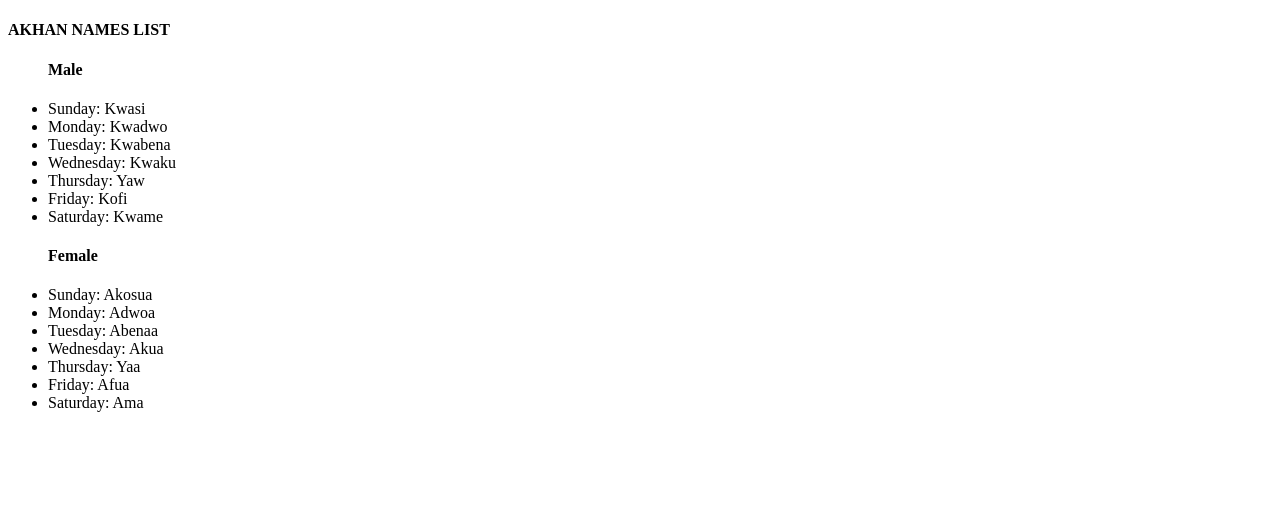
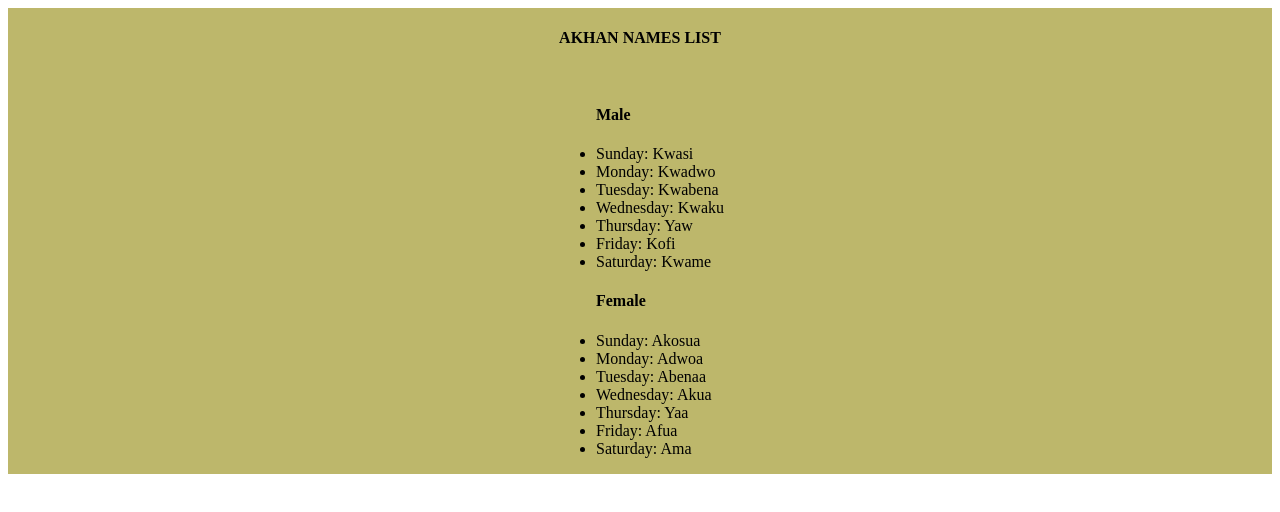
Before and after one commit to Vyvnn/Akhan_Names, a plain HTML site: page index.html in a window 1280 px wide. Drawn offline with Linux system fonts and the light colour scheme.

Commit message:
styling added

```diff
--- a/index.html
+++ b/index.html
@@ -4,16 +4,15 @@
 <head>
     <meta charset="UTF-8" />
     <meta http-equiv="X-UA-Compatible" content="IE=edge" />
-    <meta name="viewport" content="width=device-width, initial-scale=1.0" />
+        <meta name="viewport" content="width=device-width, initial-scale=1.0" />
+    <link rel="stylesheet" href="style.css">
     <title>AKHAN NAMES</title>
 </head>
 
 <body>
+    <div id="reference">
     <h4>AKHAN NAMES LIST</h4>
 
-
-
-    <div id="reference">
             <ul>
             <h4>Male</h4>
 
--- a/style.css
+++ b/style.css
@@ -0,0 +1,7 @@
+ #reference{
+    background-color: darkkhaki;
+    display: flex;
+    align-items: center;
+    justify-content: center;
+    flex-direction: column;
+}
```
